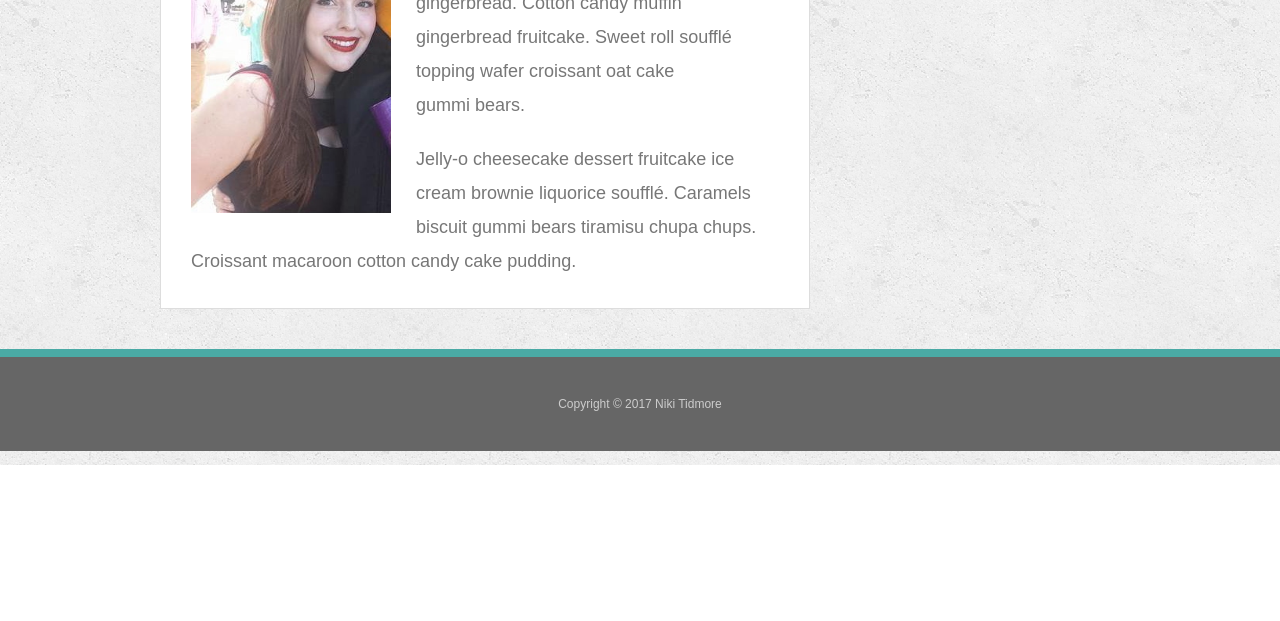
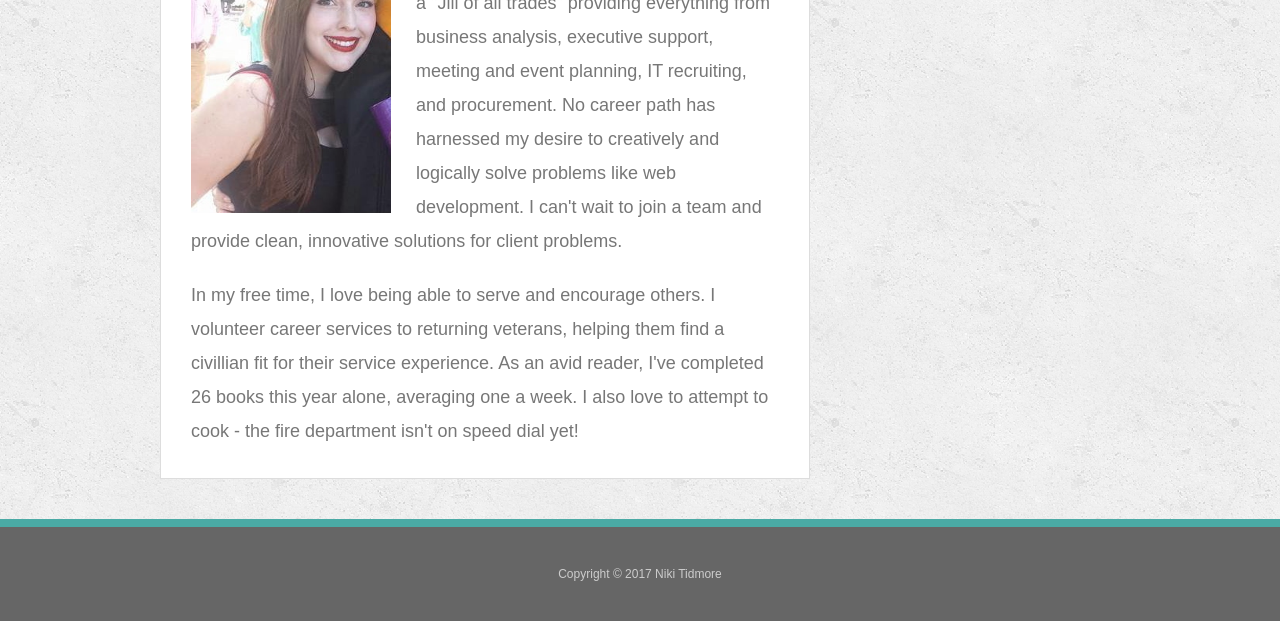
Before and after one commit to Niki4507/NikiTidmorePortfolio, a plain HTML site: page index.html in a window 1280 px wide. Shown: the part 335-956 px from the top of the page. Before the commit the page ends 800 px from the top, so only its background shows below. Drawn offline with Linux system fonts and the light colour scheme.

Commit message:
Update index.html

```diff
--- a/index.html
+++ b/index.html
@@ -28,9 +28,9 @@
 
       <img src="assets/images/me.png" class="auth-image" alt="Niki Tidmore">
 
-      <p>Marshmallow jelly souffl&eacute; pastry biscuit gummi bears tootsie roll tootsie roll gingerbread. Cotton candy muffin gingerbread fruitcake. Sweet roll souffl&eacute; topping wafer croissant oat cake gummi&nbsp;bears.</p>
+      <p>I am excited to begin this journey into a brand new career path. In the past, I've been a "Jill of all trades" providing everything from business analysis, executive support, meeting and event planning, IT recruiting, and procurement. No career path has harnessed my desire to creatively and logically solve problems like web development. I can't wait to join a team and provide clean, innovative solutions for client problems. </p>
 
-      <p>Jelly-o cheesecake dessert fruitcake ice cream brownie liquorice souffl&eacute;. Caramels biscuit gummi bears tiramisu chupa chups. Croissant macaroon cotton candy cake pudding.</p>
+      <p>In my free time, I love being able to serve and encourage others. I volunteer career services to returning veterans, helping them find a civillian fit for their service experience. As an avid reader, I've completed 26 books this year alone, averaging one a week. I also love to attempt to cook - the fire department isn't on speed dial yet! </p>
 
     </section>
 
```
